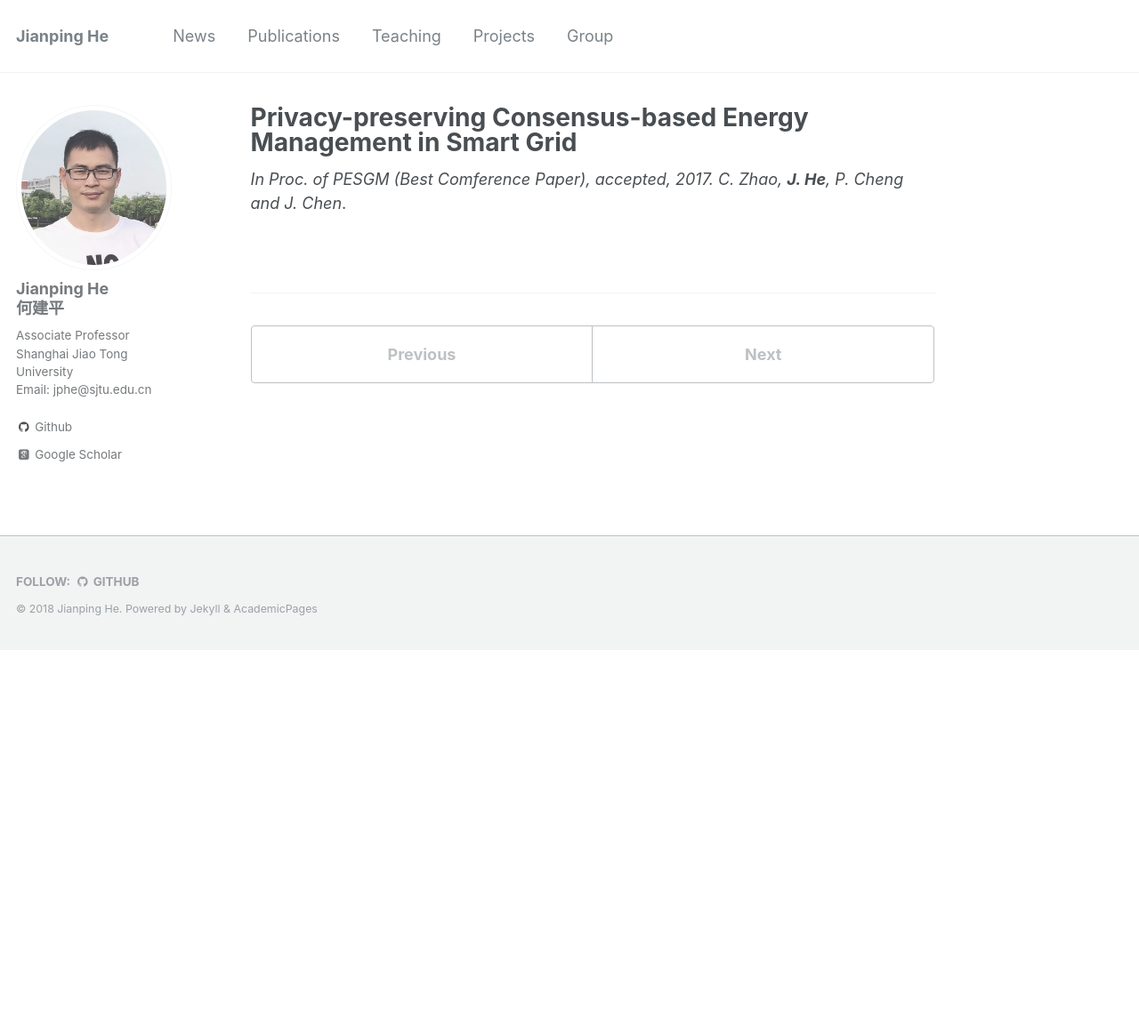
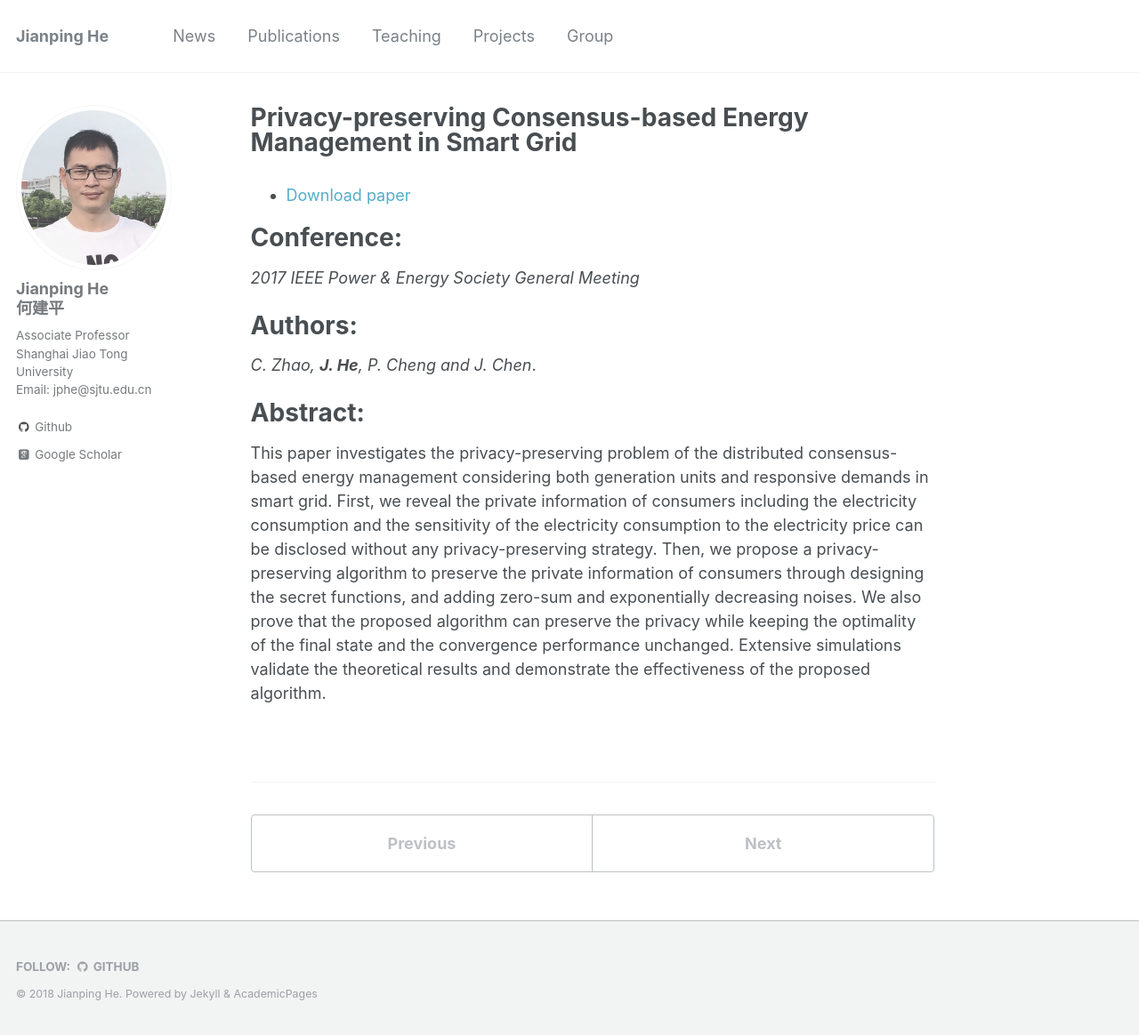
Before and after one commit to jiangshuozz/Jianping-He.github.io, a Jekyll site: the page built from _publications/2017-05-03-Privacy-preserving.md, in a window 1280 px wide and 1164 px high. Shown: the whole window at 89% size. Built offline with Jekyll 4.4.1, drawn with Linux system fonts in a browser that asks for light colours; some web fonts are replaced.

Commit message:
Update 2017-05-03-Privacy-preserving.md

```diff
--- a/_publications/2017-05-03-Privacy-preserving.md
+++ b/_publications/2017-05-03-Privacy-preserving.md
@@ -8,5 +8,17 @@ venue: '--'
 #paperurl: ''
 #citation: ''
 ---
-*In Proc. of PESGM (Best Comference Paper), accepted, 2017.*
+
+- [Download paper](https://ieeexplore.ieee.org/abstract/document/8274438/)
+
+Conference:
+===
+*2017 IEEE Power & Energy Society General Meeting*
+
+Authors:
+===
 *C. Zhao, **J. He**, P. Cheng and J. Chen*.
+
+Abstract:
+===
+This paper investigates the privacy-preserving problem of the distributed consensus-based energy management considering both generation units and responsive demands in smart grid. First, we reveal the private information of consumers including the electricity consumption and the sensitivity of the electricity consumption to the electricity price can be disclosed without any privacy-preserving strategy. Then, we propose a privacy-preserving algorithm to preserve the private information of consumers through designing the secret functions, and adding zero-sum and exponentially decreasing noises. We also prove that the proposed algorithm can preserve the privacy while keeping the optimality of the final state and the convergence performance unchanged. Extensive simulations validate the theoretical results and demonstrate the effectiveness of the proposed algorithm.
```
